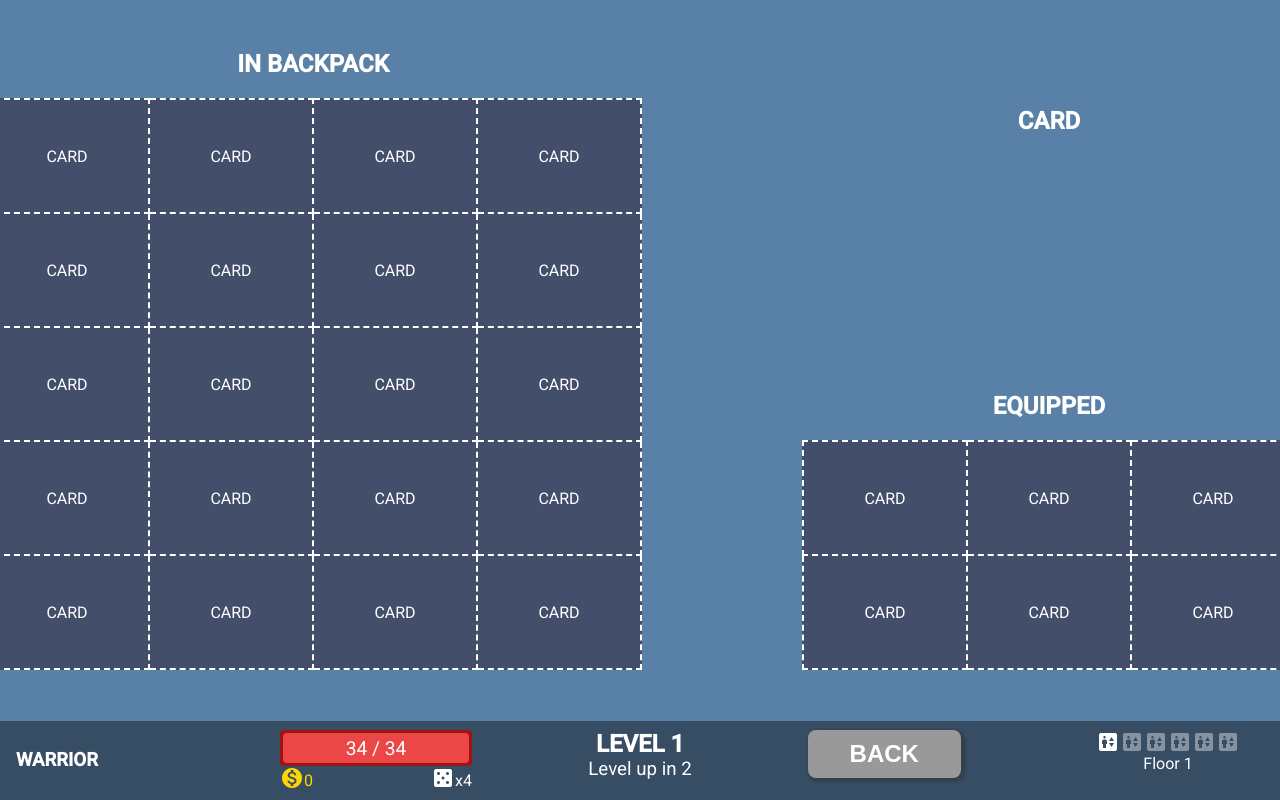
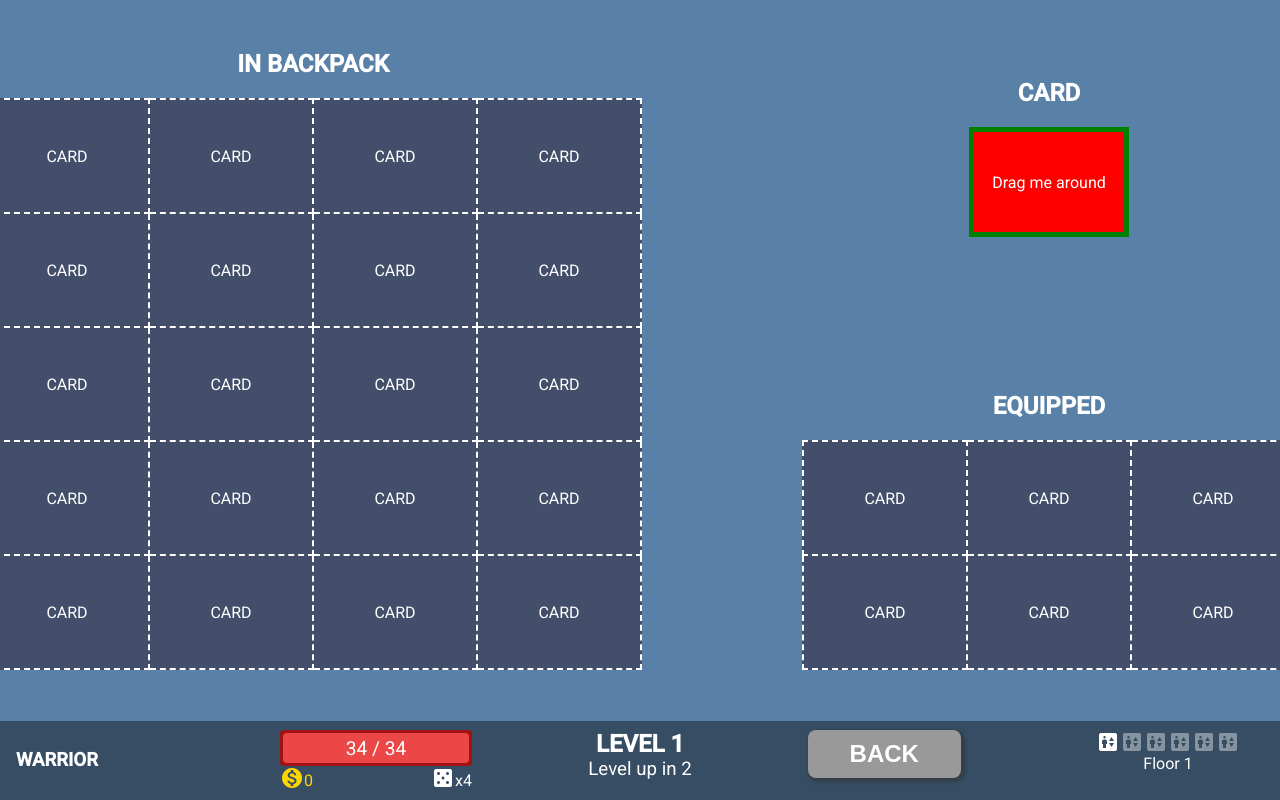
Before and after one commit to akmalkrmv/dungeons, an Angular app: page /equipment in a window 1280 px wide. Built offline with nearby package versions, Linux system fonts and the light colour scheme.

Commit message:
added draging card

```diff
--- a/src/app/menu/equipment/card-preview/card-preview.component.html
+++ b/src/app/menu/equipment/card-preview/card-preview.component.html
@@ -1 +1,2 @@
 <h2>CARD</h2>
+<div class="example-box" cdkDrag>Drag me around</div>
--- a/src/app/menu/equipment/card-preview/card-preview.component.scss
+++ b/src/app/menu/equipment/card-preview/card-preview.component.scss
@@ -4,3 +4,12 @@
   display: grid;
   place-items: center;
 }
+
+.example-box {
+  display: grid;
+  place-items: center;
+  background: red;
+  width: var(--equipment-card-width);
+  height: var(--equipment-card-height);
+  border: 5px green solid;
+}
--- a/src/app/menu/equipment/card-preview/card-preview.component.ts
+++ b/src/app/menu/equipment/card-preview/card-preview.component.ts
@@ -3,13 +3,12 @@ import { Component, OnInit } from '@angular/core';
 @Component({
   selector: 'app-card-preview',
   templateUrl: './card-preview.component.html',
-  styleUrls: ['./card-preview.component.scss']
+  styleUrls: ['./card-preview.component.scss'],
 })
 export class CardPreviewComponent implements OnInit {
+  constructor() {}
 
-  constructor() { }
+  ngOnInit(): void {}
+}
 
-  ngOnInit(): void {
-  }
-
-}
+export class CdkDragDropOverviewExample {}
```
